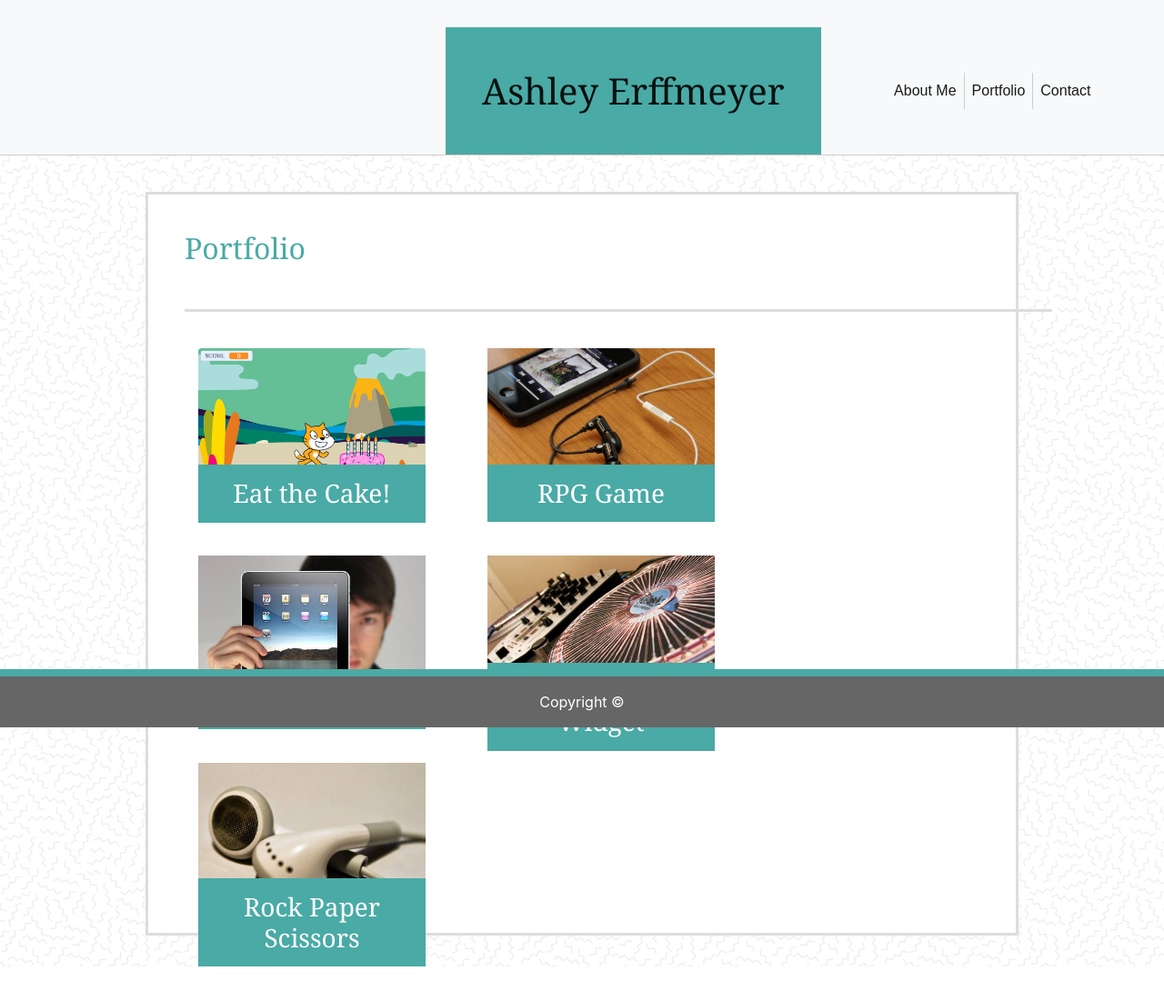
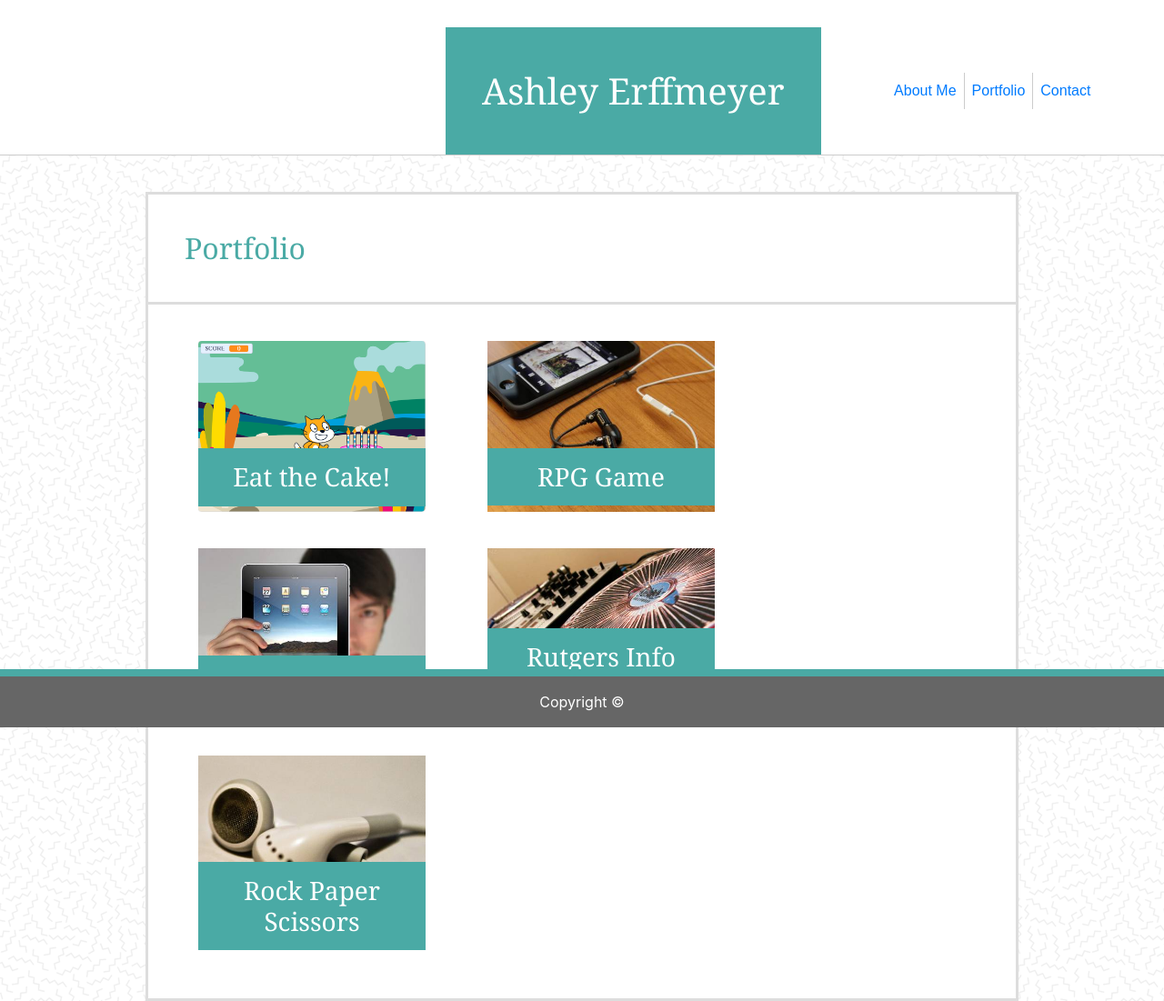
Before and after one commit to ashleyerffmeyer/bootstrap-portfolio, a plain HTML site: page portfolio.html in a window 1280 px wide. Shown: the whole page at 91% size. Before the commit the page ends 1063 px from the top, so only its background shows below. Drawn offline with nearby package versions, Linux system fonts and the light colour scheme.

Commit message:
updated some formatting

```diff
--- a/assets/css/style.css
+++ b/assets/css/style.css
@@ -8,12 +8,11 @@ body{
     background: url("../images/memphis-mini.png");
     padding: 0;
     margin: 0;
+    overflow: scroll;
 }
 
 .navbar,
-.navbar-expand-lg,
-.navbar-light,
-.bg-light {
+.navbar-expand-lg{
     background-color: #ffffff;
     border-color: #cccccc;
     text-align: left;
@@ -24,11 +23,6 @@ body{
     align-items: center;
     margin: 0 auto 40px;
     padding: 30px 0 0 0;
-    color: #ffffff;
-}
-
-.navbar-light,
-.navbar-brand{
     color: #ffffff;
 }
 
@@ -83,6 +77,7 @@ a:active {
     width: 960px;
     margin: 0 auto 0;
     border-style: solid;
+
 }
 
 .col-md-12{
@@ -91,8 +86,11 @@ a:active {
     border-style: solid;
     border-width: 0 0 3px 0;
     border-color: #dddddd;
-    margin: 0 40px 0 40px;
     padding: 40px 0 40px 0;
+}
+
+h2{
+    margin: 0 0px 0 40px;
 }
 
 #input{
@@ -100,13 +98,21 @@ a:active {
     color: #777777;
     margin: 0 40px 40px 40px;
     padding: 25px 0 0px 0;
+
 }
 
+.col-md-3{
+    padding: 40px 10px 10px 40px;
+}
 
+.col-md-9{
+    padding: 40px 40px 40px 10px;
+}
 
 form{
     font-family: 'Arial', 'Helvetica Neue', Helvetica, sans-serif;
     color: #777777;
+    padding: 0 40px 10px 40px;
 }
 
 .btn{
@@ -118,9 +124,16 @@ form{
     width: 100px;
 }
 
-#eat-cake, #pic1, #pic2, #pic3, #pic4{
+#eat-cake, #pic1, #pic2, #pic3{
     margin: 40px 40px 0px 40px;
     padding: 0px 0 0px 0;
+    text-align: center;
+    width: 250px;
+}
+
+#pic4{
+    margin: 40px 40px 40px 40px;
+    padding: 0px 0 40px 0;
     text-align: center;
     width: 250px;
 }
@@ -129,7 +142,7 @@ form{
     font-family: 'Georgia', Times, Times New Roman, serif;
     background-color: #4aaaa5;
     color: #ffffff;
-    margin: -60px 40px 40px 40px;
+    margin: -70px 40px 40px 40px;
     padding: 15px 0;
     text-align: center;
     width: 250px;
@@ -140,7 +153,7 @@ form{
     font-family: 'Georgia', Times, Times New Roman, serif;
     background-color: #4aaaa5;
     color: #ffffff;
-    margin: -60px 0px 40px 40px;
+    margin: -70px 0px 40px 40px;
     padding: 15px 0;
     text-align: center;
     width: 250px;
@@ -151,7 +164,7 @@ form{
     font-family: 'Georgia', Times, Times New Roman, serif;
     background-color: #4aaaa5;
     color: #ffffff;
-    margin: -60px 40px 40px 40px;
+    margin: -70px 40px 40px 40px;
     padding: 15px 0;
     text-align: center;
     width: 250px;
@@ -162,7 +175,7 @@ form{
     font-family: 'Georgia', Times, Times New Roman, serif;
     background-color: #4aaaa5;
     color: #ffffff;
-    margin: -70px 0px 40px 40px;
+    margin: -100px 0px 40px 40px;
     padding: 15px 0;
     text-align: center;
     width: 250px;
@@ -173,7 +186,7 @@ form{
     font-family: 'Georgia', Times, Times New Roman, serif;
     background-color: #4aaaa5;
     color: #ffffff;
-    margin: -60px 40px 40px 40px;
+    margin: -150px 40px 40px 40px;
     padding: 15px 0;
     text-align: center;
     width: 250px;
--- a/portfolio.html
+++ b/portfolio.html
@@ -14,7 +14,7 @@
 
 <body>
     <!--Navbar-->
-    <nav class="navbar navbar-expand-lg navbar-light bg-light">
+    <nav class="navbar navbar-expand-lg">
         <a class="navbar-brand" href="index.html">Ashley Erffmeyer</a>
         <button class="navbar-toggler" type="button" data-toggle="collapse" data-target="#navbarNav"
             aria-controls="navbarNav" aria-expanded="false" aria-label="Toggle navigation">
```
Also changed, not shown: contact.html (+1 -1 lines), index.html (+1 -1 lines).
